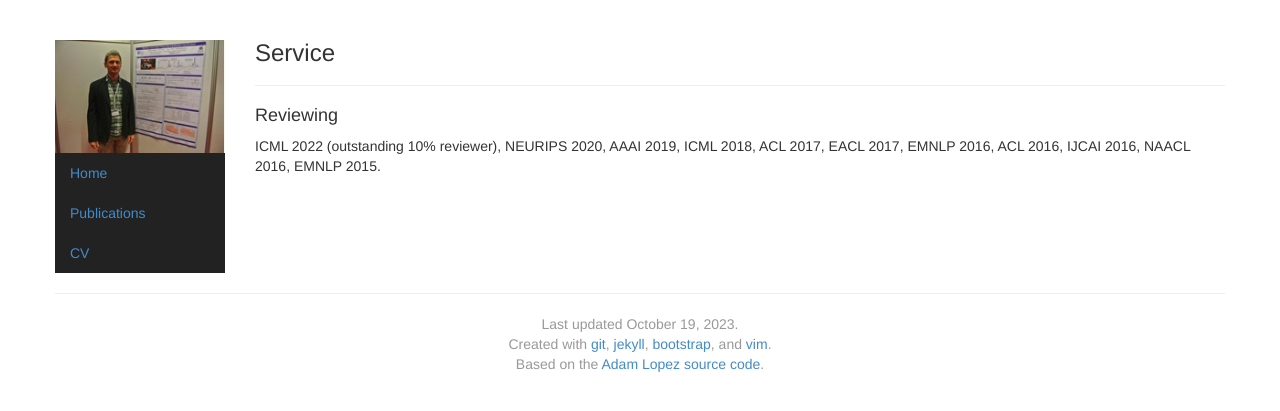
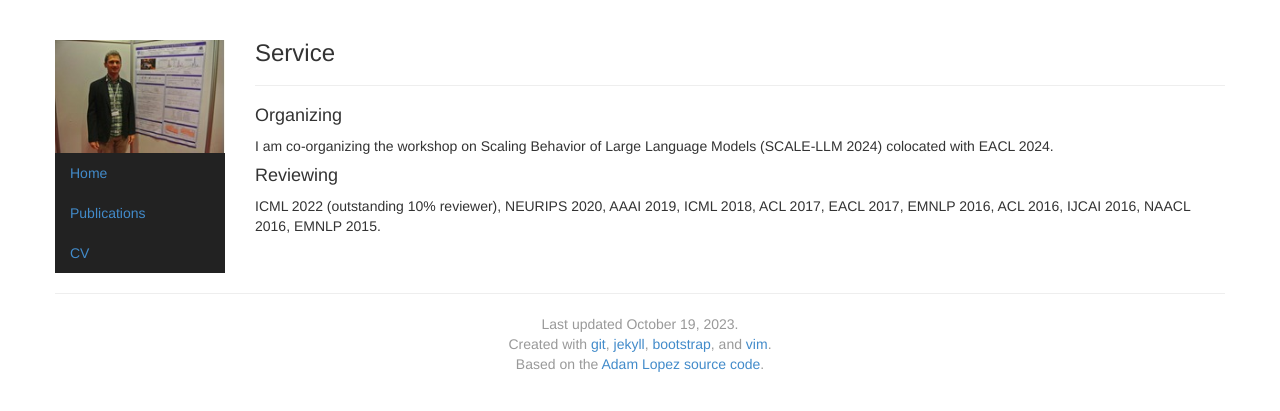
Before and after one commit to mlukasik/mlukasik.github.io, a Jekyll site: the page built from activities.html, in a window 1280 px wide. Shown: the top 411 px of the page. Built offline with Jekyll 4.4.1, drawn with Linux system fonts in a browser that asks for light colours.

Commit message:
Update activities.html

```diff
--- a/activities.html
+++ b/activities.html
@@ -6,6 +6,9 @@
 <div class="page-header">
   <h3>Service</h3>
 </div>
+<h4>Organizing</h4>
+I am co-organizing the workshop on Scaling Behavior of Large Language Models (SCALE-LLM 2024) colocated with EACL 2024.
+</p>
 <h4>Reviewing</h4>
 ICML 2022 (outstanding 10% reviewer), NEURIPS 2020, AAAI 2019, ICML 2018, ACL 2017, EACL 2017, EMNLP 2016, ACL 2016, IJCAI 2016, NAACL 2016, EMNLP 2015.
 </p>
```
